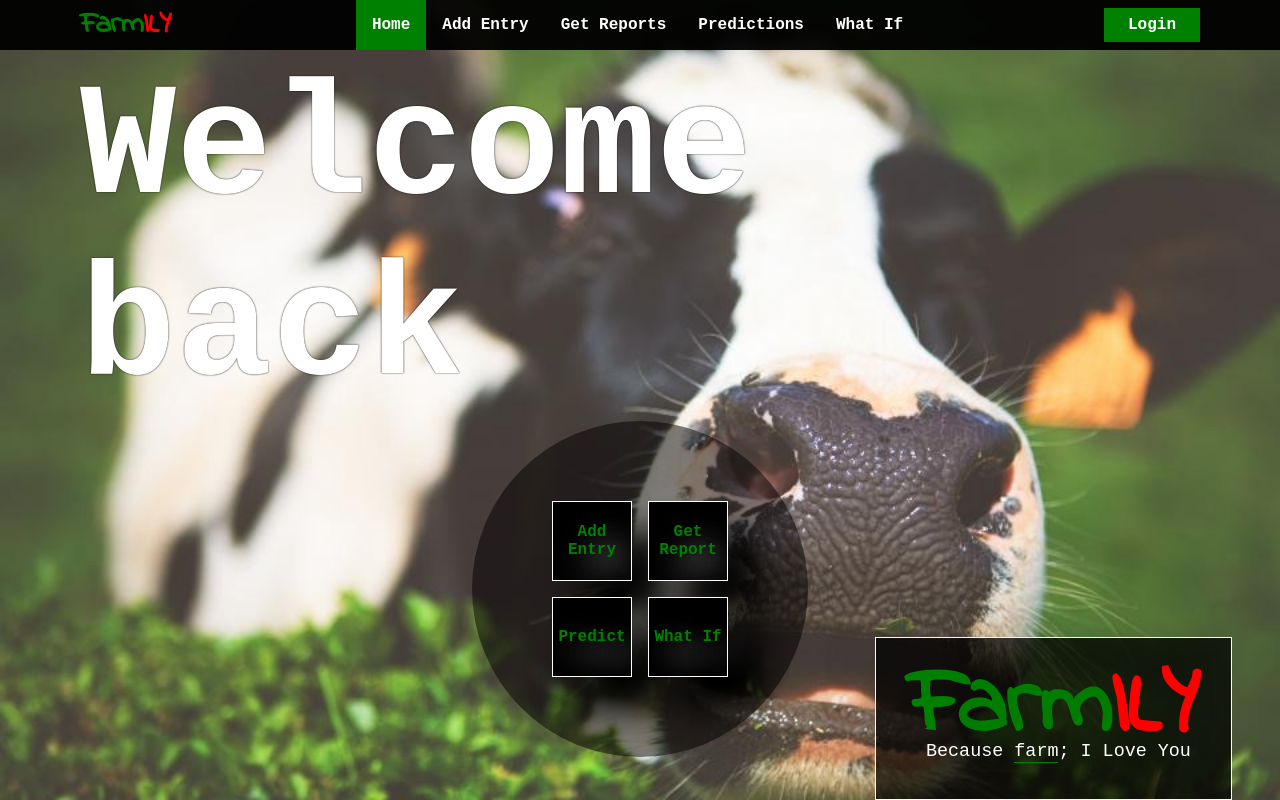
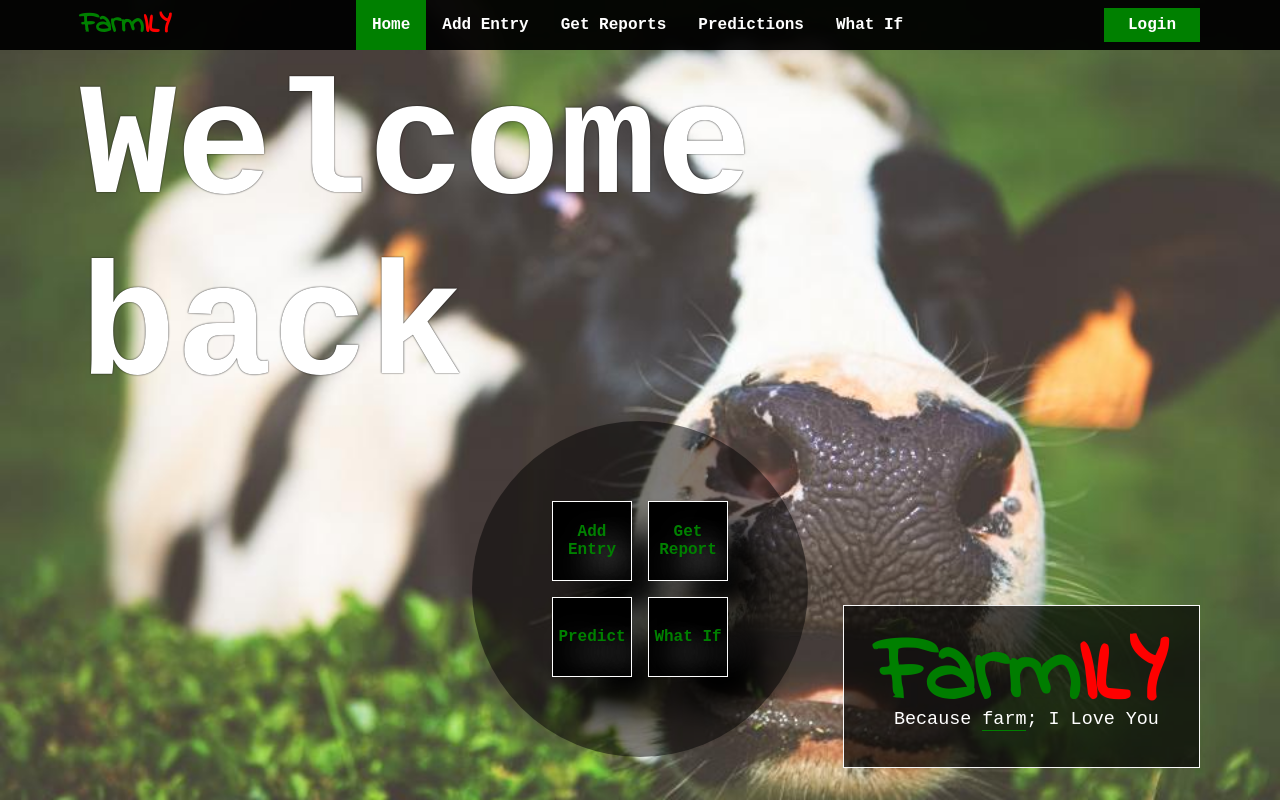
Before and after one commit to vincent-om/javascript_project, a plain HTML site: page index.html in a window 1280 px wide. Drawn offline with Linux system fonts and the light colour scheme.

Commit message:
Modify the home page
Position the bottom left icon within the main container

```diff
--- a/css/index.css
+++ b/css/index.css
@@ -52,10 +52,16 @@
     font-size: 6rem;
 }
 
+.bottom-container {
+    position: relative;
+    width: min(100% - 4rem, 70rem);
+    margin: auto;
+}
+
 .icon {
     position: absolute;
-    bottom: 0;
-    right: 3em;
+    bottom: 2rem;
+    right: 0;
     background-color: rgba(0, 0, 0, 0.7);
     padding: 0 2em;
     border: 0.1em solid white;
--- a/index.html
+++ b/index.html
@@ -29,7 +29,7 @@
         </div>
     </nav>
 
-    <div class="container welcome">
+    <div class="container welcome bottom-container">
         <div class="d-flex flex-direction-col align-items-center">
             <h1 id="welcome-text">Welcome back</h1>
             <div class="choices">
```
